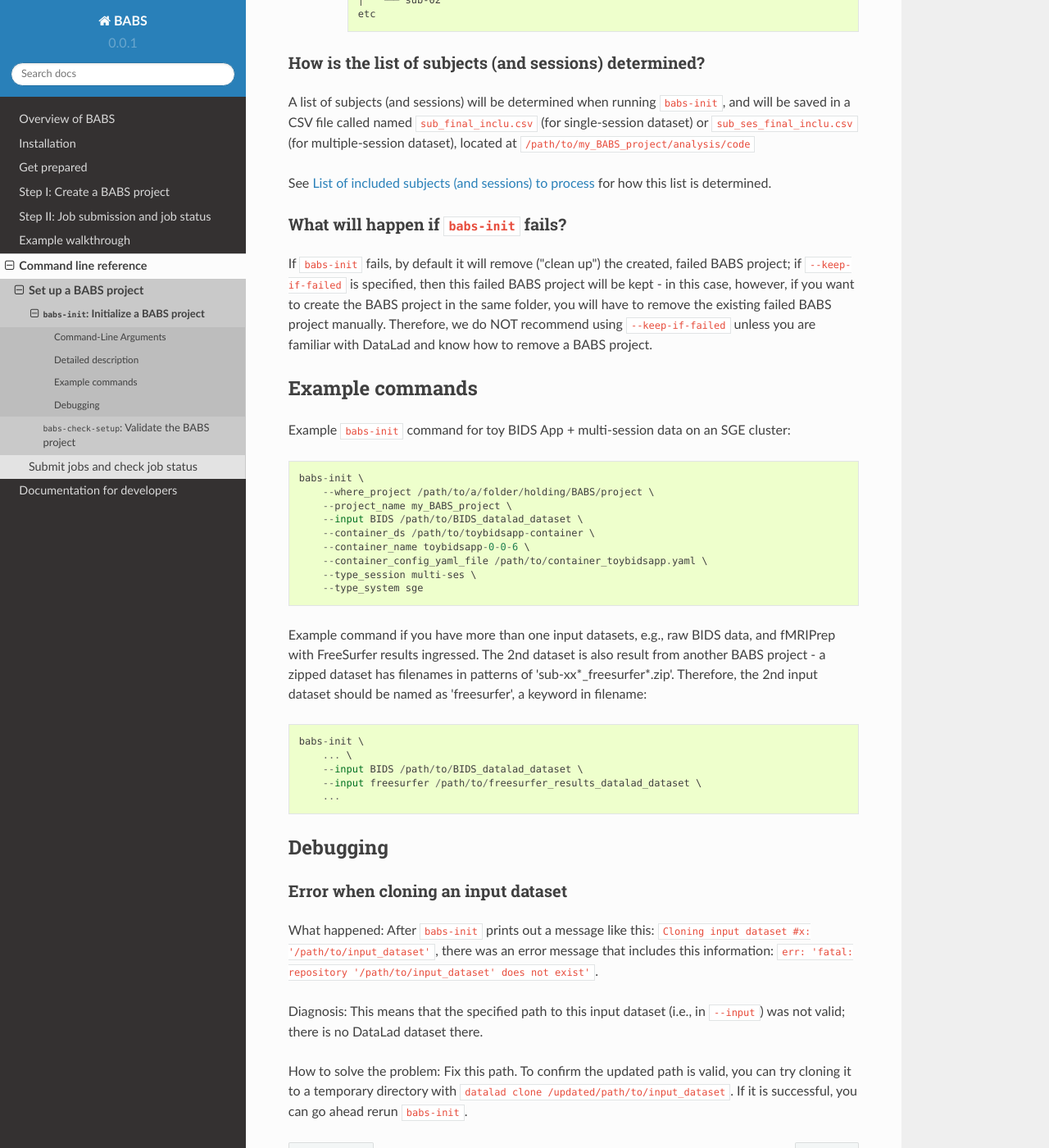
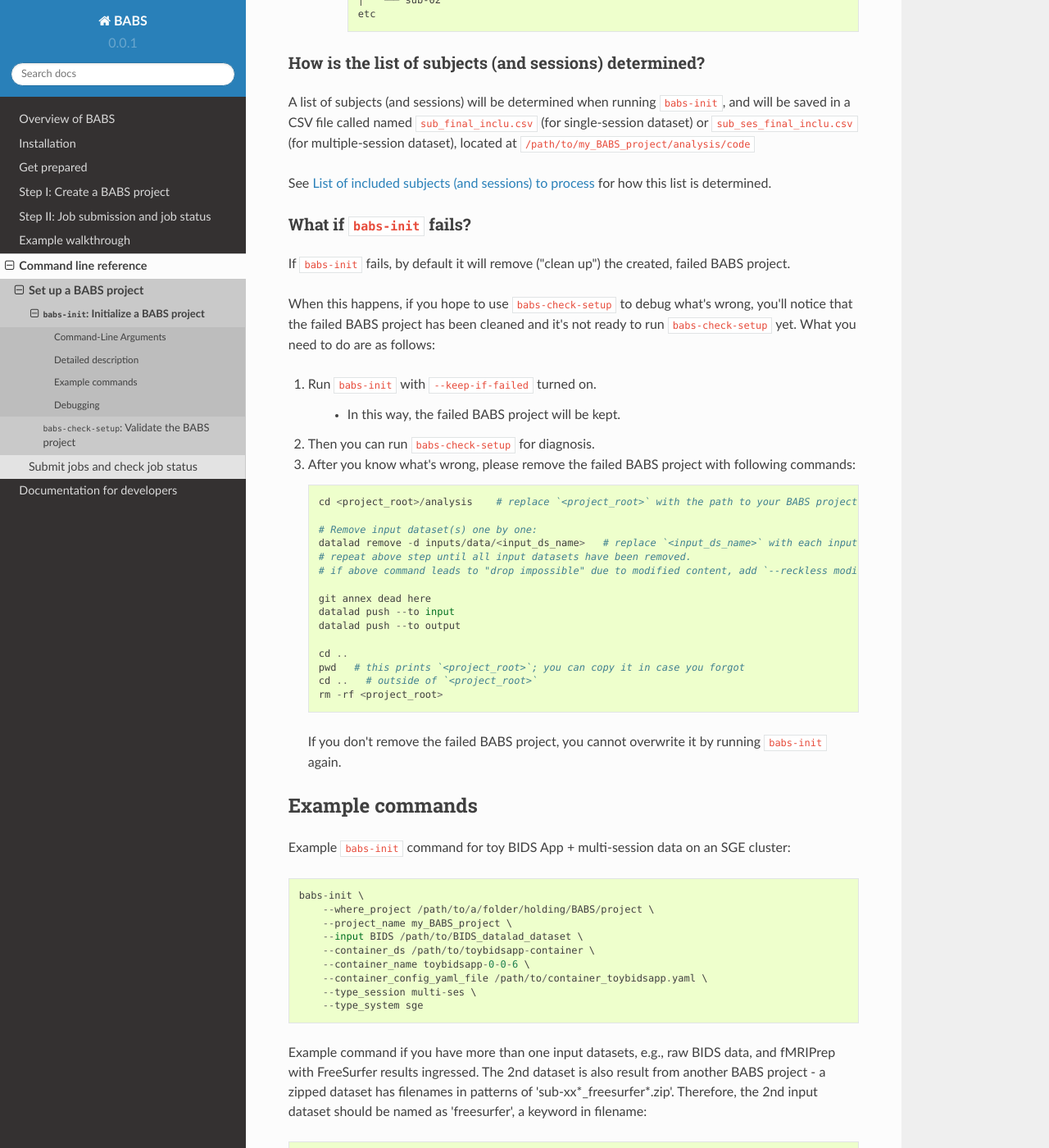
Before and after one commit to PennLINC/babs, a Sphinx documentation site: the page built from docs/source/babs-init.rst, in a window 1280 px wide and 1400 px high, scrolled down 1505 px. Shown: the whole window at 82% size. Built offline with Sphinx 7.4.7 and the Read the Docs theme 2.0.0, drawn with Linux system fonts in a browser that asks for light colours; some of the changed text lies outside the part shown.

Commit message:
add more description on how to handle failed babs-init

```diff
--- a/docs/source/babs-init.rst
+++ b/docs/source/babs-init.rst
@@ -19,6 +19,11 @@ Command-Line Arguments
       ``<name>`` is defined by yourself. Please see section
       :ref:`how-to-define-name-of-input-dataset` below for general guidelines
       and specific restrictions.
+
+   --keep-if-failed : @after
+      Please refer to below section
+
+      here: :ref:`what-if-babs-init-fails` for details.
 
 
 **********************
@@ -79,15 +84,43 @@ located at ``/path/to/my_BABS_project/analysis/code``
 
 See :ref:`list_included_subjects` for how this list is determined.
 
+.. _what-if-babs-init-fails:
+
 --------------------------------------------------------------------
-What will happen if ``babs-init`` fails?
+What if ``babs-init`` fails?
 --------------------------------------------------------------------
 
-If ``babs-init`` fails, by default it will remove ("clean up") the created, failed BABS project;
-if ``--keep-if-failed`` is specified, then this failed BABS project will be kept - in this case, however,
-if you want to create the BABS project in the same folder, you will have to remove the existing failed
-BABS project manually. Therefore, we do NOT recommend using ``--keep-if-failed`` unless you are familiar with DataLad
-and know how to remove a BABS project.
+If ``babs-init`` fails, by default it will remove ("clean up") the created, failed BABS project.
+
+When this happens, if you hope to use ``babs-check-setup`` to debug what's wrong, you'll notice that
+the failed BABS project has been cleaned and it's not ready to run ``babs-check-setup`` yet. What you need
+to do are as follows:
+
+#. Run ``babs-init`` with ``--keep-if-failed`` turned on.
+
+    * In this way, the failed BABS project will be kept.
+
+#. Then you can run ``babs-check-setup`` for diagnosis.
+#. After you know what's wrong, please remove the failed BABS project
+   with following commands::
+
+    cd <project_root>/analysis    # replace `<project_root>` with the path to your BABS project
+
+    # Remove input dataset(s) one by one:
+    datalad remove -d inputs/data/<input_ds_name>   # replace `<input_ds_name>` with each input dataset's name
+    # repeat above step until all input datasets have been removed.
+    # if above command leads to "drop impossible" due to modified content, add `--reckless modification` at the end
+
+    git annex dead here
+    datalad push --to input
+    datalad push --to output
+
+    cd ..
+    pwd   # this prints `<project_root>`; you can copy it in case you forgot
+    cd ..   # outside of `<project_root>`
+    rm -rf <project_root>
+
+   If you don't remove the failed BABS project, you cannot overwrite it by running ``babs-init`` again.
 
 
 **********************
```
Also changed, not shown: 1 other file.
